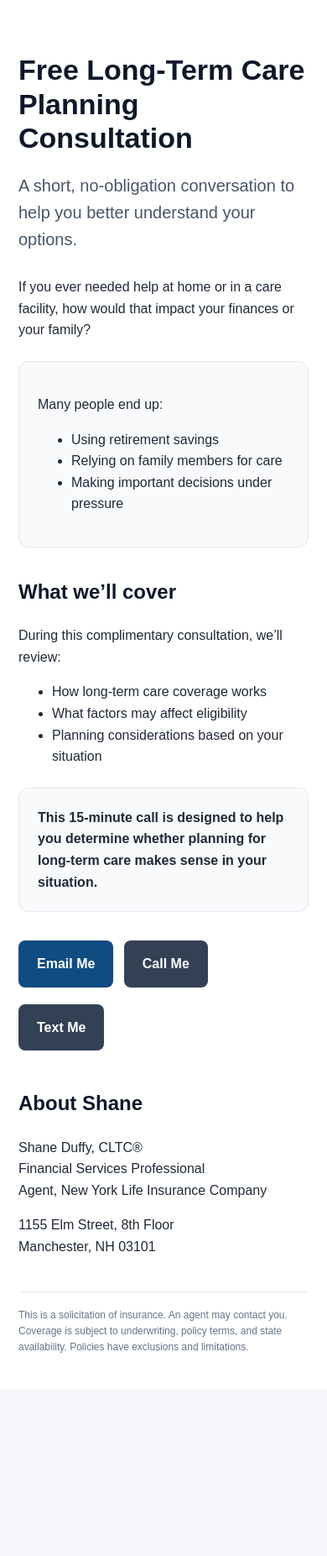
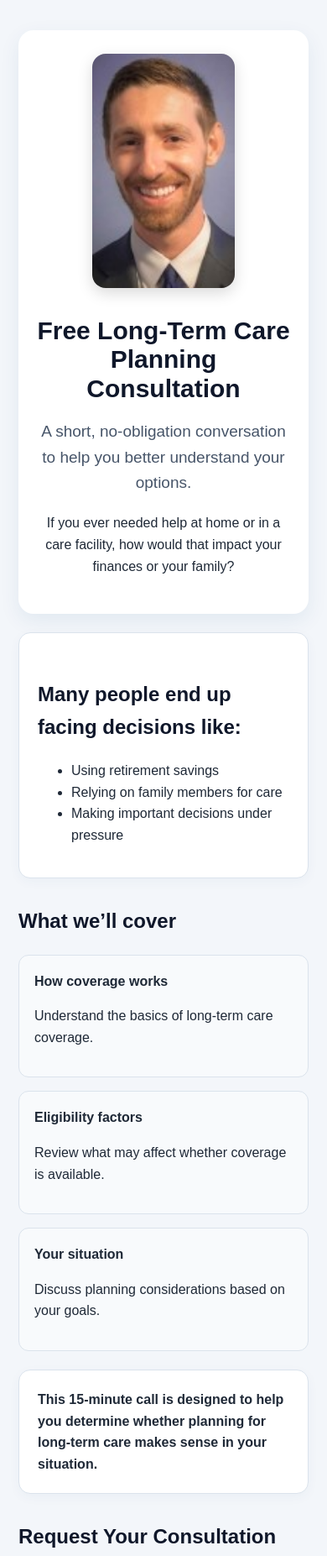
Before and after one commit to sduffy1144-maker/ltc-landing-page, a plain HTML site: page index.html in a window 390 px wide. Shown: the top 1853 px of the page at 84% size. Before the commit the page ends 1654 px from the top, so only its background shows below. Drawn offline with Linux system fonts and the light colour scheme.

Commit message:
improved design and added headshot

```diff
--- a/index.html
+++ b/index.html
@@ -4,76 +4,172 @@
   <meta charset="UTF-8" />
   <meta name="viewport" content="width=device-width, initial-scale=1.0" />
   <title>Long-Term Care Planning Consultation</title>
+
   <style>
     body {
+      margin: 0;
       font-family: Arial, sans-serif;
-      margin: 0;
-      background: #f5f7fa;
+      background: #f3f6fa;
       color: #1f2937;
       line-height: 1.6;
     }
 
     .container {
-      max-width: 720px;
+      max-width: 920px;
       margin: 0 auto;
-      padding: 40px 22px;
-      background: #ffffff;
-      min-height: 100vh;
+      padding: 36px 22px;
+    }
+
+    .hero {
+      background: white;
+      border-radius: 18px;
+      padding: 36px;
+      display: flex;
+      gap: 34px;
+      align-items: center;
+      box-shadow: 0 8px 24px rgba(15, 76, 129, 0.08);
+    }
+
+    .hero-text {
+      flex: 1;
+    }
+
+    .hero-photo {
+      width: 210px;
+      border-radius: 16px;
+      box-shadow: 0 6px 18px rgba(0,0,0,0.15);
     }
 
     h1 {
-      font-size: 34px;
-      line-height: 1.2;
-      margin-bottom: 12px;
+      font-size: 36px;
+      line-height: 1.15;
+      margin: 0 0 14px;
       color: #0f172a;
     }
 
     h2 {
-      margin-top: 34px;
       color: #0f172a;
+      margin-top: 32px;
     }
 
     .subheadline {
-      font-size: 20px;
+      font-size: 19px;
       color: #475569;
-      margin-bottom: 28px;
+      margin-bottom: 20px;
     }
 
     .card {
-      background: #f8fafc;
-      border: 1px solid #e2e8f0;
-      border-radius: 12px;
+      background: #ffffff;
+      border: 1px solid #dbe3ec;
+      border-radius: 14px;
       padding: 22px;
-      margin: 24px 0;
+      margin: 22px 0;
+      box-shadow: 0 4px 14px rgba(15, 76, 129, 0.04);
     }
 
-    .button {
-      display: inline-block;
+    .grid {
+      display: grid;
+      grid-template-columns: repeat(3, 1fr);
+      gap: 16px;
+    }
+
+    .mini-card {
+      background: #f8fafc;
+      border: 1px solid #dbe3ec;
+      border-radius: 12px;
+      padding: 18px;
+    }
+
+    form {
+      background: white;
+      border-radius: 16px;
+      padding: 24px;
+      border: 1px solid #dbe3ec;
+      box-shadow: 0 8px 24px rgba(15, 76, 129, 0.08);
+    }
+
+    input, textarea, select {
+      width: 100%;
+      padding: 13px;
+      margin-top: 12px;
+      border-radius: 8px;
+      border: 1px solid #cbd5e1;
+      font-size: 15px;
+      box-sizing: border-box;
+    }
+
+    textarea {
+      min-height: 90px;
+    }
+
+    button {
+      width: 100%;
+      margin-top: 14px;
+      padding: 15px;
       background: #0f4c81;
       color: white;
-      padding: 15px 22px;
+      border: none;
       border-radius: 8px;
-      text-decoration: none;
+      font-size: 17px;
       font-weight: bold;
-      margin: 10px 8px 10px 0;
+      cursor: pointer;
     }
 
-    .button.secondary {
-      background: #334155;
+    .contact-box {
+      background: #eef5fb;
+      border-radius: 14px;
+      padding: 20px;
+      margin-top: 24px;
+    }
+
+    a {
+      color: #0f4c81;
+      font-weight: bold;
+    }
+
+    .about {
+      margin-top: 34px;
+      background: white;
+      border-radius: 14px;
+      padding: 22px;
+      border: 1px solid #dbe3ec;
     }
 
     .footer {
-      margin-top: 40px;
+      margin-top: 28px;
       font-size: 12px;
       color: #64748b;
-      border-top: 1px solid #e2e8f0;
+      border-top: 1px solid #dbe3ec;
       padding-top: 18px;
+    }
+
+    @media (max-width: 760px) {
+      .hero {
+        flex-direction: column-reverse;
+        text-align: center;
+        padding: 28px 22px;
+      }
+
+      .hero-photo {
+        width: 170px;
+      }
+
+      h1 {
+        font-size: 30px;
+      }
+
+      .grid {
+        grid-template-columns: 1fr;
+      }
     }
   </style>
 </head>
 
 <body>
-  <main class="container">
+  <div class="container">
+
+    <section class="hero">
+      <div class="hero-text">
         <h1>Free Long-Term Care Planning Consultation</h1>
 
         <p class="subheadline">
@@ -83,9 +179,13 @@
         <p>
           If you ever needed help at home or in a care facility, how would that impact your finances or your family?
         </p>
+      </div>
+
+      <img class="hero-photo" src="shane.jpg" alt="Shane Duffy, CLTC">
+    </section>
 
     <div class="card">
-      <p>Many people end up:</p>
+      <h2>Many people end up facing decisions like:</h2>
       <ul>
         <li>Using retirement savings</li>
         <li>Relying on family members for care</li>
@@ -95,13 +195,22 @@
 
     <h2>What we’ll cover</h2>
 
-    <p>During this complimentary consultation, we’ll review:</p>
+    <div class="grid">
+      <div class="mini-card">
+        <strong>How coverage works</strong>
+        <p>Understand the basics of long-term care coverage.</p>
+      </div>
 
-    <ul>
-      <li>How long-term care coverage works</li>
-      <li>What factors may affect eligibility</li>
-      <li>Planning considerations based on your situation</li>
-    </ul>
+      <div class="mini-card">
+        <strong>Eligibility factors</strong>
+        <p>Review what may affect whether coverage is available.</p>
+      </div>
+
+      <div class="mini-card">
+        <strong>Your situation</strong>
+        <p>Discuss planning considerations based on your goals.</p>
+      </div>
+    </div>
 
     <div class="card">
       <strong>
@@ -109,34 +218,52 @@
       </strong>
     </div>
 
-    <a class="button" href="mailto:sduffy@ft.newyorklife.com?subject=LTC%20Planning%20Consultation">
-      Email Me
-    </a>
+    <h2>Request Your Consultation</h2>
 
-    <a class="button secondary" href="tel:6033700229">
-      Call Me
-    </a>
+    <form action="https://formspree.io/f/YOUR-ID" method="POST">
+      <input type="text" name="name" placeholder="Full Name" required>
 
-    <a class="button secondary" href="sms:6036069037">
-      Text Me
-    </a>
+      <input type="email" name="email" placeholder="Email Address" required>
 
+      <input type="tel" name="phone" placeholder="Phone Number">
+
+      <select name="timeline">
+        <option value="">When are you looking into this?</option>
+        <option>Just researching</option>
+        <option>Planning in the next 1–2 years</option>
+        <option>Actively looking now</option>
+      </select>
+
+      <textarea name="message" placeholder="Anything you'd like to discuss?"></textarea>
+
+      <button type="submit">Request Consultation</button>
+    </form>
+
+    <div class="contact-box">
+      <strong>Prefer direct contact?</strong><br><br>
+      <a href="tel:6033700229">Call: (603) 370-0229</a><br>
+      <a href="sms:6036069037">Text: (603) 606-9037</a><br>
+      <a href="mailto:sduffy@ft.newyorklife.com?subject=LTC%20Planning%20Consultation">Email Shane</a>
+    </div>
+
+    <div class="about">
       <h2>About Shane</h2>
-
       <p>
-      Shane Duffy, CLTC®<br />
-      Financial Services Professional<br />
+        Shane Duffy, CLTC®<br>
+        Financial Services Professional<br>
         Agent, New York Life Insurance Company
       </p>
 
       <p>
-      1155 Elm Street, 8th Floor<br />
+        1155 Elm Street, 8th Floor<br>
         Manchester, NH 03101
       </p>
+    </div>
 
     <div class="footer">
       This is a solicitation of insurance. An agent may contact you. Coverage is subject to underwriting, policy terms, and state availability. Policies have exclusions and limitations.
     </div>
-  </main>
+
+  </div>
 </body>
 </html>
```
Also changed, not shown: shane.jpg (added). Lines whose indentation alone changed are shown as unchanged.
